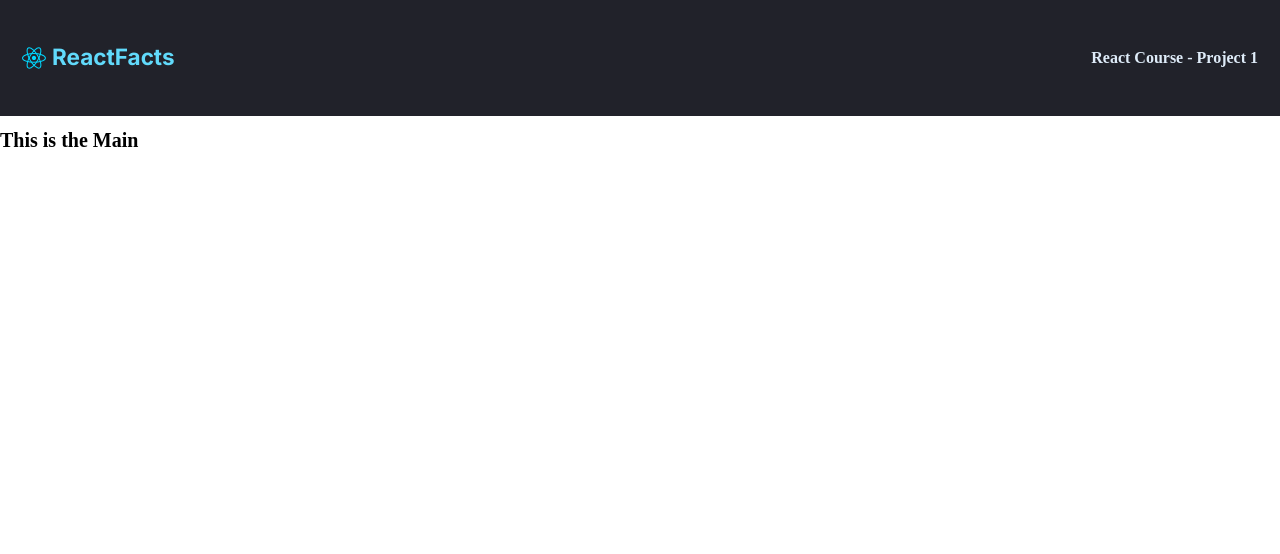
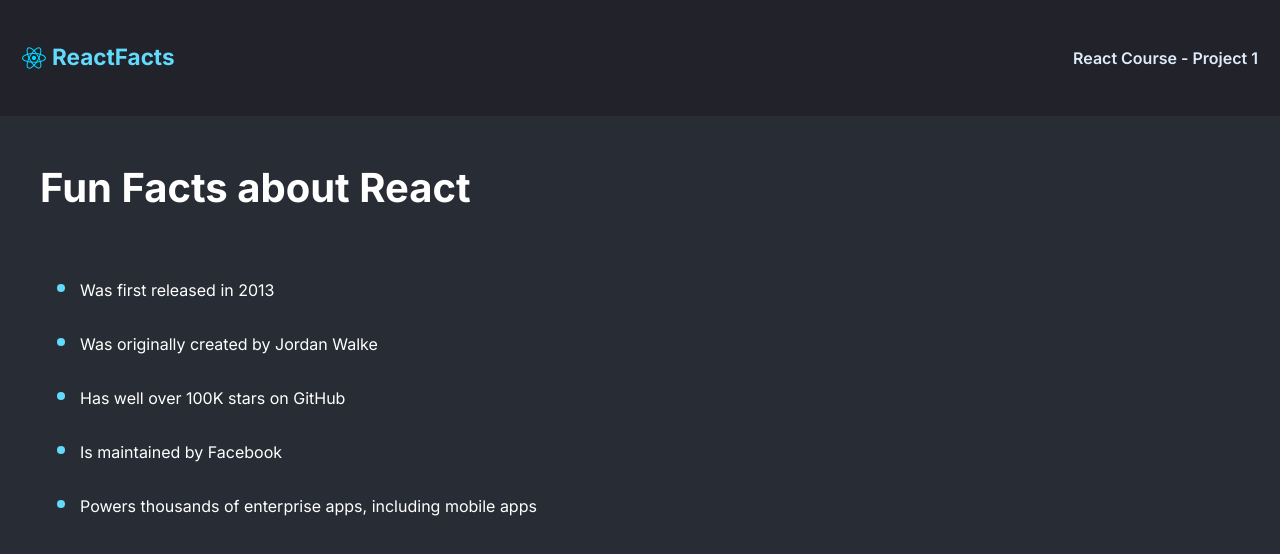
Before and after one commit to marksist300/scrimba_react, a React (Vite) app in the folder react_project/: page / in a window 1280 px wide. Shown: the top 554 px of the page. Built offline with nearby package versions, Linux system fonts and the light colour scheme.

Commit message:
body/main part of project done, just need to add a few extra stylings

```diff
--- a/react_project/src/components/Main.jsx
+++ b/react_project/src/components/Main.jsx
@@ -4,7 +4,15 @@
 export default function Main () {
     return (
         <main>
-            <h1>This is the Main</h1>
+            <h1>Fun Facts about React</h1>
+
+            <ul>
+                <li>Was first released in 2013</li>
+                <li>Was originally created by Jordan Walke</li>
+                <li>Has well over 100K stars on GitHub</li>
+                <li>Is maintained by Facebook</li>
+                <li>Powers thousands of enterprise apps, including mobile apps</li>
+            </ul>
         </main>
     )
 }
--- a/react_project/src/index.css
+++ b/react_project/src/index.css
@@ -1,5 +1,6 @@
 :root{
   font-size: 62.5%;
+  font-family: "Inter", san-serif;
 }
 
 * {
@@ -7,9 +8,10 @@
 }
 
 body{
-margin: 0;
+  margin: 0;
+  background-color: #282D35;
 }
-
+/*Nav bar styling*/
 .nav-bar{
 display: flex;
 background-color: #21222A;
@@ -38,3 +40,28 @@
 color: #DEEBF8;
 line-height: 2.8rem;
 }
+
+/*Styling for the main section*/
+main{
+  color: #ffffff;
+}
+
+h1{
+  font-size: 4rem;
+  font-weight: 700;
+  padding: 2rem 4rem;
+}
+
+ul{
+  font-size: 1.6rem;
+  padding-left: 8rem;
+}
+
+ul>li{
+  padding: 1.3rem 0;
+}
+
+li::marker{
+  color: #61DAFB;
+  font-size: 2.5rem;
+}
```
